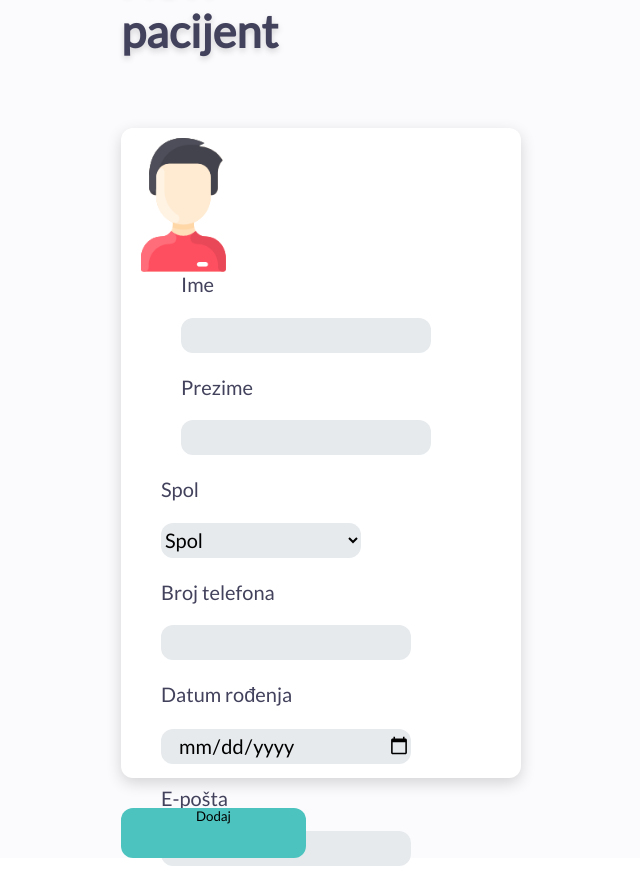
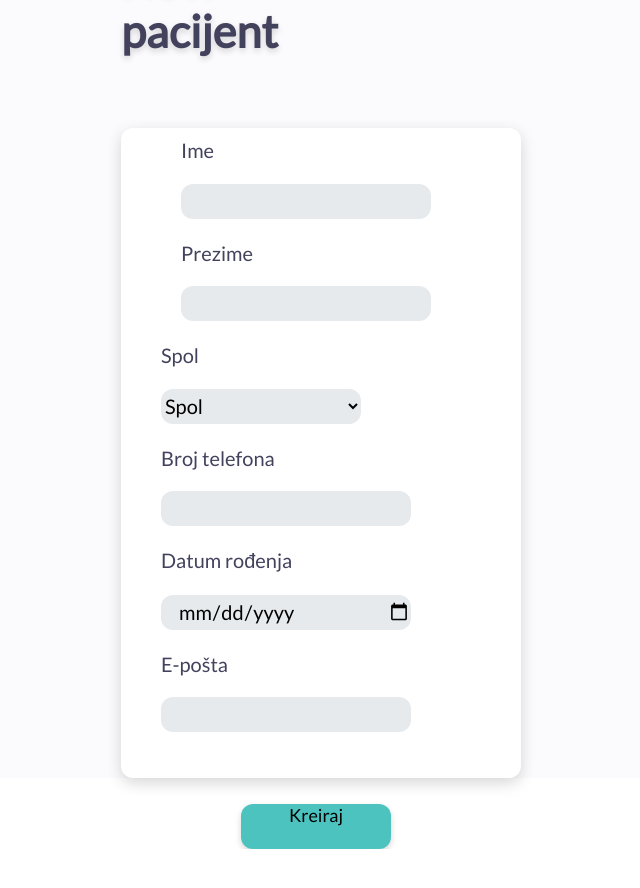
Before and after one commit to kuveeee/zavrsni-rad-kinetic-frontend, a React (Create React App) app: page /novi-pacijent in a window 1280 px wide. Shown: the part 180-1068 px from the top of the page, without its empty margins (149-789 px from the left). After the commit the page ends 1029 px from the top, so only its background shows below. Built offline with nearby package versions, Linux system fonts and the light colour scheme; the HTML template or start-up script is replaced by a standard one.

Commit message:
Added sending client data to db

```diff
--- a/src/App.js
+++ b/src/App.js
@@ -3,7 +3,7 @@ import './App.css'
 import { BrowserRouter as Router, Switch, Route } from 'react-router-dom'
 import Dashboard from './views/Dashboard'
 import Klijenti from './views/Klijenti'
-import noviPacijent from './views/noviPacijent' //forma za dodavanje novog pacijenta, bez rezervacije
+import NoviPacijent from './views/NoviPacijent' //forma za dodavanje novog pacijenta, bez rezervacije
 import Usluge from './views/Usluge'
 import NovaRezervacija from './views/NovaRezervacija'
 import Naplacivanje from './views/Naplacivanje'
@@ -26,7 +26,7 @@ const App = () => {
           <Route path="/naplacivanje" component={Naplacivanje} />
           <Route path="/profil" component={Profil} />
           <Route path="/login" component={Login} />
-          <Route path="/novi-pacijent" component={noviPacijent} />
+          <Route path="/novi-pacijent" component={NoviPacijent} />
           <Route path="/nova-usluga" component={novaUsluga} />
         </Switch>
       </Router>
--- a/src/views/noviPacijent.js
+++ b/src/views/noviPacijent.js
@@ -1,40 +1,73 @@
-import React from 'react';
+import React, { useState } from 'react'
+import Axios from 'axios'
 import '../assets/styles/noviPacijent.css';
-import man from '../assets/images/man.png'; //      asset
 
-function noviPacijent() {
+function NoviPacijent() {
+  const url = "https://kinetic-db.herokuapp.com/clients"
+  const [data, setData] = useState({
+    client_first_name: "",
+    client_last_name: "",
+    client_sex: "",
+    client_phone_number: "",
+    client_birth_date: "",
+    client_email: "",
+  })
+  function submit(e) {
+    e.preventDefault();
+    Axios.post(url, {
+      client_first_name: data.client_first_name,
+      client_last_name: data.client_last_name,
+      client_sex: data.client_sex,
+      client_phone_number: data.client_phone_number,
+      client_birth_date: data.client_birth_date,
+      client_email: data.client_email
+    })
+      .then(res => {
+        console.log(res.data)
+      })
+  }
+  function handle(e) {
+    const newdata = { ...data }
+    newdata[e.target.id] = e.target.value
+    setData(newdata)
+    console.log(newdata)
+  }
   return <div className="main">
     <div class="noviPacijent_body">
       <div class="flex_row">
         <h1>Novi pacijent</h1>
         <div class="break"></div>
         <div class="klijent">
-          <img class="woman" src={man} alt="man"></img>
+          <form onSubmit={(e) => submit(e)}>
+            {/* <img class="woman" src={woman} alt="woman"></img> */}
             <div class="input1">
               <p>Ime</p>
-            <input type="text"></input>
+              <input type="text" onChange={(e) => handle(e)} id="client_first_name" value={data.client_first_name}></input>
               <p>Prezime</p>
-            <input type="text"></input>
+              <input type="text" onChange={(e) => handle(e)} id="client_last_name" value={data.client_last_name}></input>
             </div>
             <div class="input2">
               <p>Spol</p>
-            <select class="ui dropdown">
+              <select class="ui dropdown" onChange={(e) => handle(e)} id="client_sex" value={data.client_sex}>
                 <option value="">Spol</option>
                 <option value="1">Muškarac</option>
                 <option value="0">Žena</option>
               </select>
               <p>Broj telefona</p>
-            <input type="text"></input>
+              <input type="text" onChange={(e) => handle(e)} id="client_phone_number" value={data.client_phone_number}></input>
               <p>Datum rođenja</p>
-            <input type="date"></input>
+              <input type="date" onChange={(e) => handle(e)} id="client_birth_date" value={data.client_birth_date}></input>
               <p>E-pošta</p>
-            <input type="email"></input>
+              <input type="email" onChange={(e) => handle(e)} id="client_email" value={data.client_email}></input>
+            </div>
+            <div class="kreiraj">
+              <button>Kreiraj</button>
+            </div>
+          </form>
         </div>
       </div>
-      </div>
-      <button><p>Dodaj</p></button>
     </div>
   </div>;
 }
 
-export default noviPacijent;
+export default NoviPacijent;
```
Lines whose indentation alone changed are shown as unchanged.
